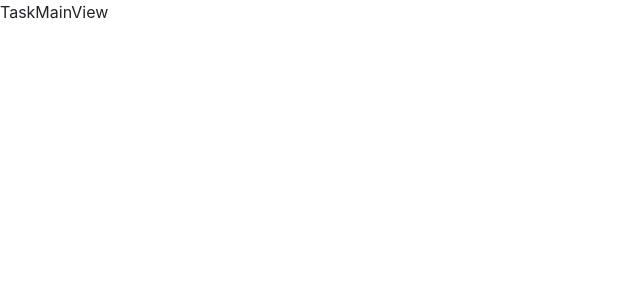
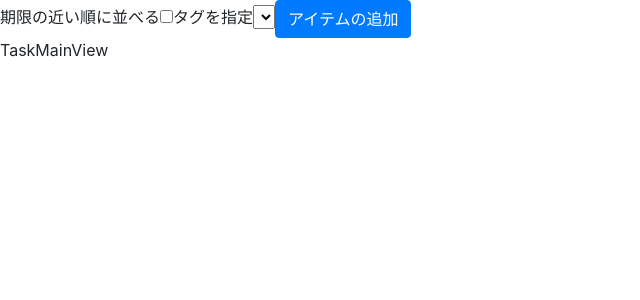
Before and after one commit to m-daichi1219/vue-example-todo-list, a Vue app: page / in a window 1280 px wide. Shown: the top 300 px of the page, without its empty margins (0-640 px from the left). Built offline with nearby package versions, Linux system fonts and the light colour scheme.

Commit message:
メイン画面の追加

```diff
--- a/src/components/templates/TaskMainView.vue
+++ b/src/components/templates/TaskMainView.vue
@@ -1,3 +1,58 @@
 <template>
-  <p>TaskMainView</p>
+  <div>
+    <label>期限の近い順に並べる</label>
+    <input
+      type="checkbox"
+      id="isNear"
+      v-model="isNear"
+    >
+    <label>タグを指定</label>
+    <select name="taglist">
+      <option
+        v-for="(tag, index) in tagList"
+        :key="index"
+        :id="index"
+      >
+        {{tag}}
+      </option>
+    </select>
+    <Button
+      type="add"
+    >
+    アイテムの追加
+    </Button>
+    <p>TaskMainView</p>
+      <div v-if="tasks">
+        <TaskList
+          :tasks="tasks"
+        >
+        </TaskList>
+      </div>
+  </div>
 </template>
+
+<script>
+import { mapGetters } from 'vuex'
+import Button from '@/components/atoms/Button.vue'
+import TaskList from '@/components/organisms/TaskList.vue'
+
+export default {
+  name: 'TaskMainView',
+  components: {
+    Button,
+    TaskList
+  },
+  data () {
+    return {
+      isNear: false,
+      selectedTag: ''
+    }
+  },
+  computed: {
+    ...mapGetters({
+      tasks: 'fetchTasks',
+      tagList: 'fetchTagList'
+    })
+  }
+}
+</script>
```
Also changed, not shown: 1 other file (tests, documents, lock files or other folders).
